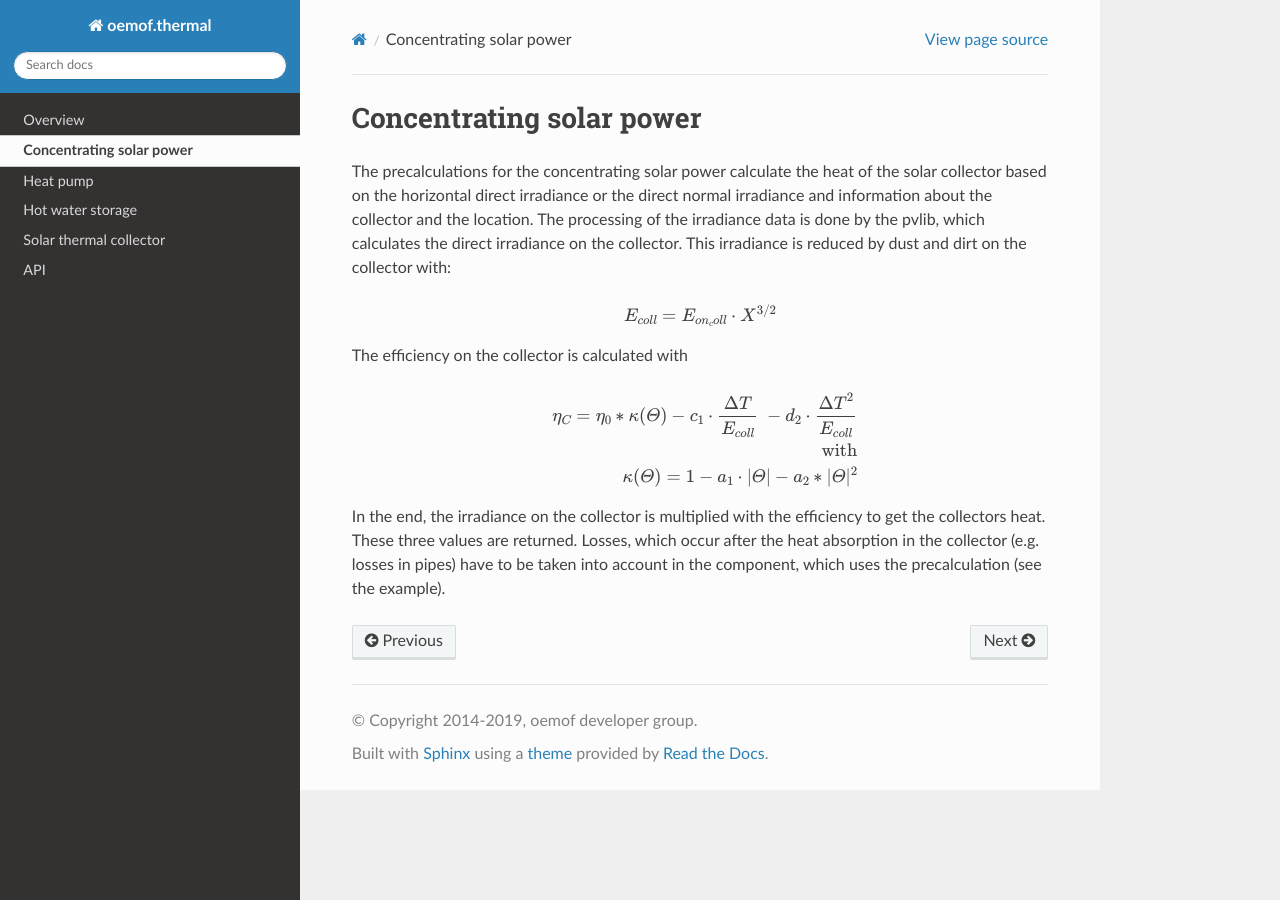
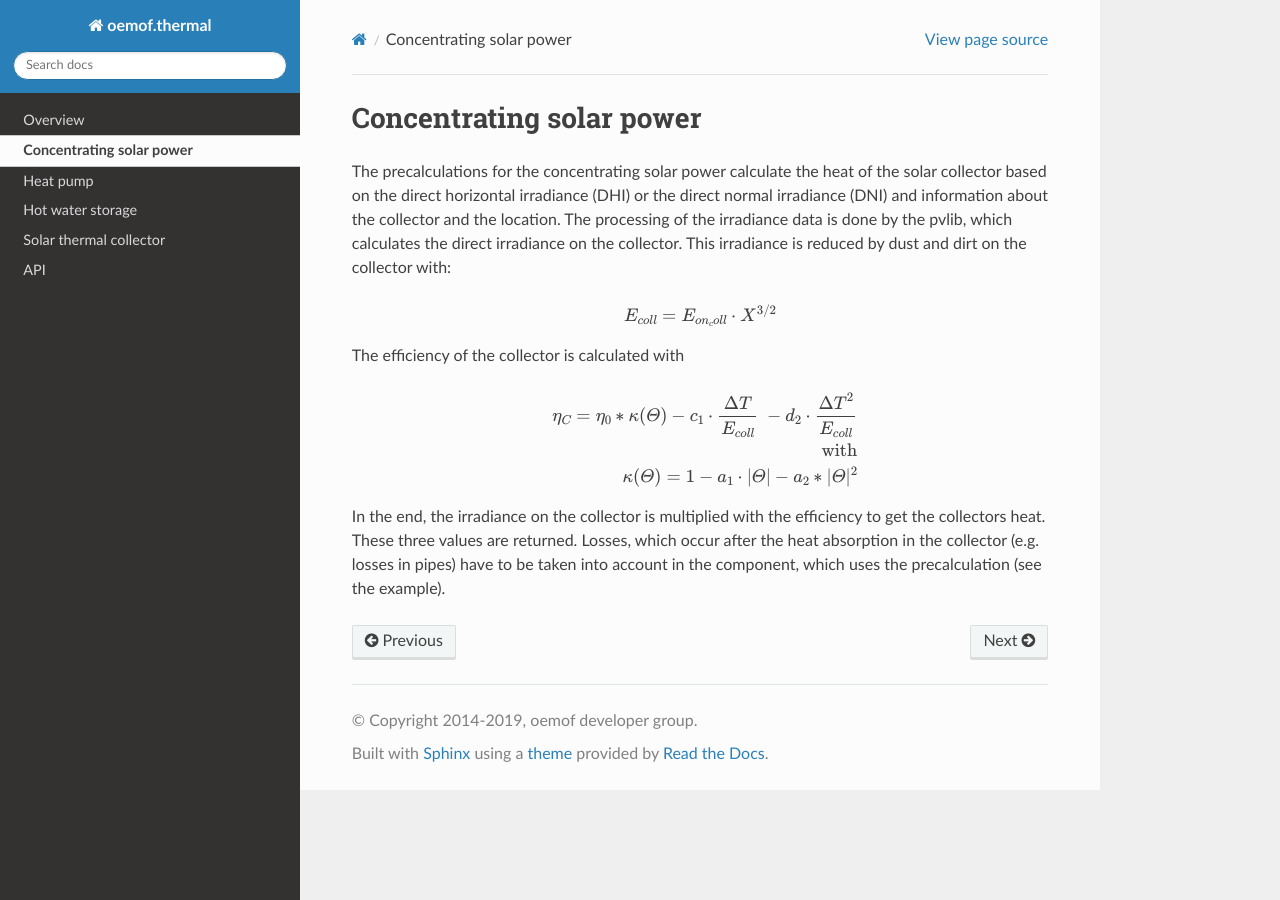
Before and after one commit to oemof/oemof-thermal, a Sphinx documentation site: the page built from docs/concentrating_solar_power.rst, in a window 1280 px wide. Built offline with Sphinx 7.4.7 and the Read the Docs theme 2.0.0, drawn with Linux system fonts in a browser that asks for light colours; formulas are drawn with MathJax 3.

Commit message:
Apply suggestions from code review
Co-Authored-By: Caroline Möller <caroline.moeller@rl-institut.de>

```diff
--- a/docs/concentrating_solar_power.rst
+++ b/docs/concentrating_solar_power.rst
@@ -5,8 +5,8 @@ Concentrating solar power
 ~~~~~~~~~~~~~~~~~~~~~~~~~
 
 The precalculations for the concentrating solar power calculate the heat of the
-solar collector based on the horizontal direct irradiance or the direct normal
-irradiance and information about the collector and the location. The processing
+solar collector based on the direct horizontal irradiance (DHI) or the direct normal
+irradiance (DNI) and information about the collector and the location. The processing
 of the irradiance data is done by the pvlib, which calculates the direct
 irradiance on the collector. This irradiance is reduced by dust and dirt on the
 collector with:
@@ -14,7 +14,7 @@ collector with:
 .. math::
     E_{coll} = E_{on_coll} \cdot X^{3/2}
 
-The efficiency on the collector is calculated with
+The efficiency of the collector is calculated with
 
 .. math::
     \eta_C = \eta_0 * \kappa(\varTheta) - c_1 \cdot \frac{\Delta T}{E_{coll}}\
```
Also changed, not shown: 1 other file.
